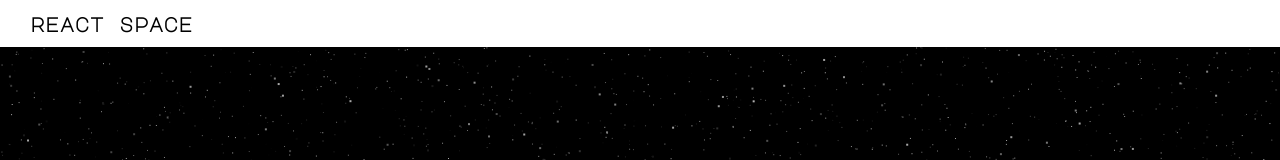
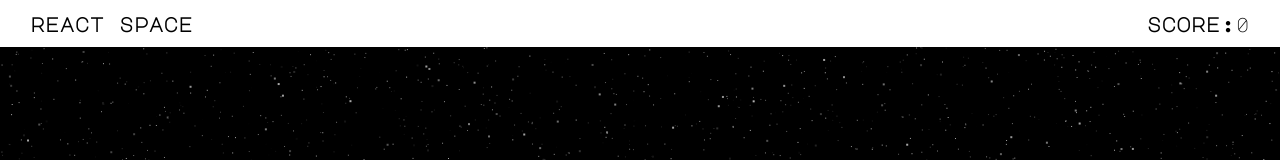
Before and after one commit to ccarrascal/react-space, a React (Create React App) app: page / in a window 1280 px wide. Shown: the top 160 px of the page. Built offline with nearby package versions, Linux system fonts and the light colour scheme.

Commit message:
Added Redux to have a global app state and handle score

```diff
--- a/package.json
+++ b/package.json
@@ -12,6 +12,7 @@
     "react": "^17.0.1",
     "react-dom": "^17.0.1",
     "react-scripts": "4.0.1",
+    "redux": "^4.0.5",
     "typescript": "^4.1.3",
     "web-vitals": "^0.2.4"
   },
@@ -40,6 +41,8 @@
     ]
   },
   "devDependencies": {
-    "@types/react": "^17.0.0"
+    "@types/react": "^17.0.0",
+    "@types/react-redux": "^7.1.14",
+    "react-redux": "^7.2.2"
   }
 }
--- /dev/null
+++ b/src/actions/index.tsx
@@ -0,0 +1,5 @@
+export const ADD_SCORE = "ADD_SCORE";
+
+export function addScore() {
+  return { type: ADD_SCORE }
+};
--- a/src/components/Asteroid/Asteroid.tsx
+++ b/src/components/Asteroid/Asteroid.tsx
@@ -1,4 +1,6 @@
+import { addScore } from "actions";
 import React, { CSSProperties, MutableRefObject, useEffect, useRef, useState } from "react";
+import store from "store";
 import { explosion, lineRect } from "utils";
 import style from "./style.module.scss";
 
@@ -123,6 +125,7 @@ const Asteroid = (): JSX.Element => {
 
             if (checkIfBlasted(asteroidRef.current)) {
                 explosion(asteroidState.left, asteroidState.top);
+                store.dispatch(addScore());
 
                 setAsteroidState((previous) => {
                     previous.destroyed = true;
--- a/src/components/Header/Header.tsx
+++ b/src/components/Header/Header.tsx
@@ -1,4 +1,5 @@
 
+import { Score } from "components/Score";
 import React from "react";
 import style from "./style.module.scss";
 
@@ -6,6 +7,7 @@ const Header = (): JSX.Element => {
     return (
         <header className={style.header}>
             <h1 className={style.title}>react space</h1>
+            <Score />
         </header>
     )
 }
--- a/src/components/Header/style.module.scss
+++ b/src/components/Header/style.module.scss
@@ -1,5 +1,4 @@
 header {
-  width: 100%;
   max-height: 50px;
   height: 50px;
   display: flex;
--- /dev/null
+++ b/src/components/Score/Score.tsx
@@ -0,0 +1,19 @@
+import { connect } from "react-redux";
+import style from "./style.module.scss";
+
+const mapStateToProps = (state: any): any => {
+  return { score: state.score };
+};
+
+const ConnectedScore = ({score}: any) => {
+    return (
+        <div className={style.score}>
+            <div className={style.title}>Score:</div>
+            <div className={style.data}>{score}</div>
+        </div>
+    )
+}
+
+const Score = connect(mapStateToProps)(ConnectedScore);
+
+export default Score;
--- /dev/null
+++ b/src/components/Score/index.tsx
@@ -0,0 +1 @@
+export { default as Score} from "./Score"
--- /dev/null
+++ b/src/components/Score/style.module.scss
@@ -0,0 +1,15 @@
+.score {
+  display: flex;
+  flex-grow: 1;
+  flex-direction: row;
+  font-size: 20px;
+  justify-content: flex-end;
+
+  .title {
+    text-transform: lowercase;
+    font-weight: 600;
+  }
+  .data {
+    position: relative;
+  }
+}
--- a/src/index.js
+++ b/src/index.js
@@ -3,11 +3,15 @@ import ReactDOM from 'react-dom';
 import './index.css';
 import App from './App';
 import reportWebVitals from './reportWebVitals';
+import { Provider } from 'react-redux';
+import store from 'store/index';
 
 ReactDOM.render(
-  <React.StrictMode>
-    <App />
-  </React.StrictMode>,
+  (<React.StrictMode>
+    <Provider store={store}>
+      <App />
+    </Provider>
+  </React.StrictMode>),
   document.getElementById('root')
 );
 
--- /dev/null
+++ b/src/reducers/index.tsx
@@ -0,0 +1,18 @@
+import { ADD_SCORE } from "actions";
+
+const initialState = {
+  score: 0,
+  background: null,
+};
+
+function rootReducer(state = initialState, action: any) {
+    switch (action.type) {
+        case ADD_SCORE:
+            state.score++;
+            state = {...state};
+        break;
+    }
+  return state;
+};
+
+export default rootReducer;
--- /dev/null
+++ b/src/store/index.tsx
@@ -0,0 +1,6 @@
+import { createStore } from "redux";
+import rootReducer from "../reducers/index";
+
+const store = createStore(rootReducer);
+
+export default store;
```
Also changed, not shown: 1 other file (tests, documents, lock files or other folders).
